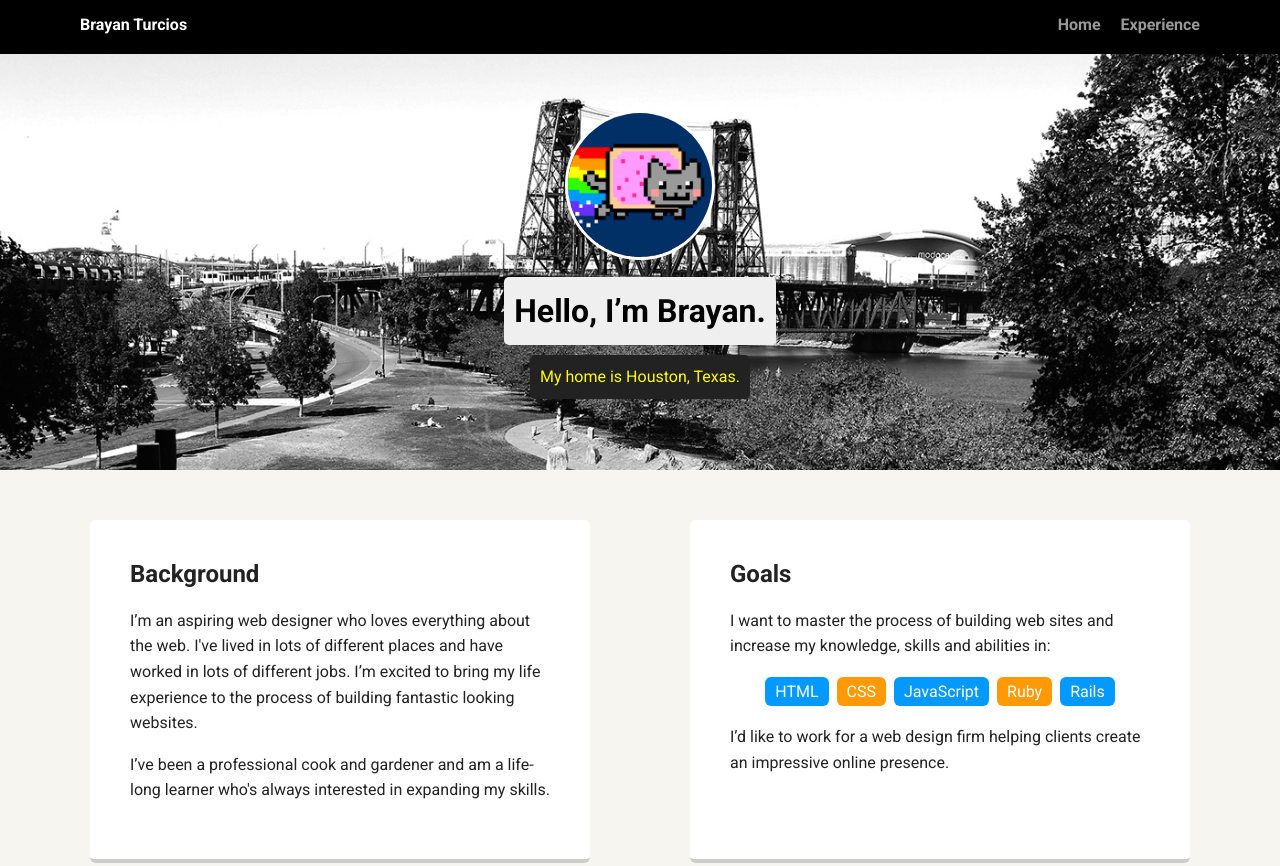
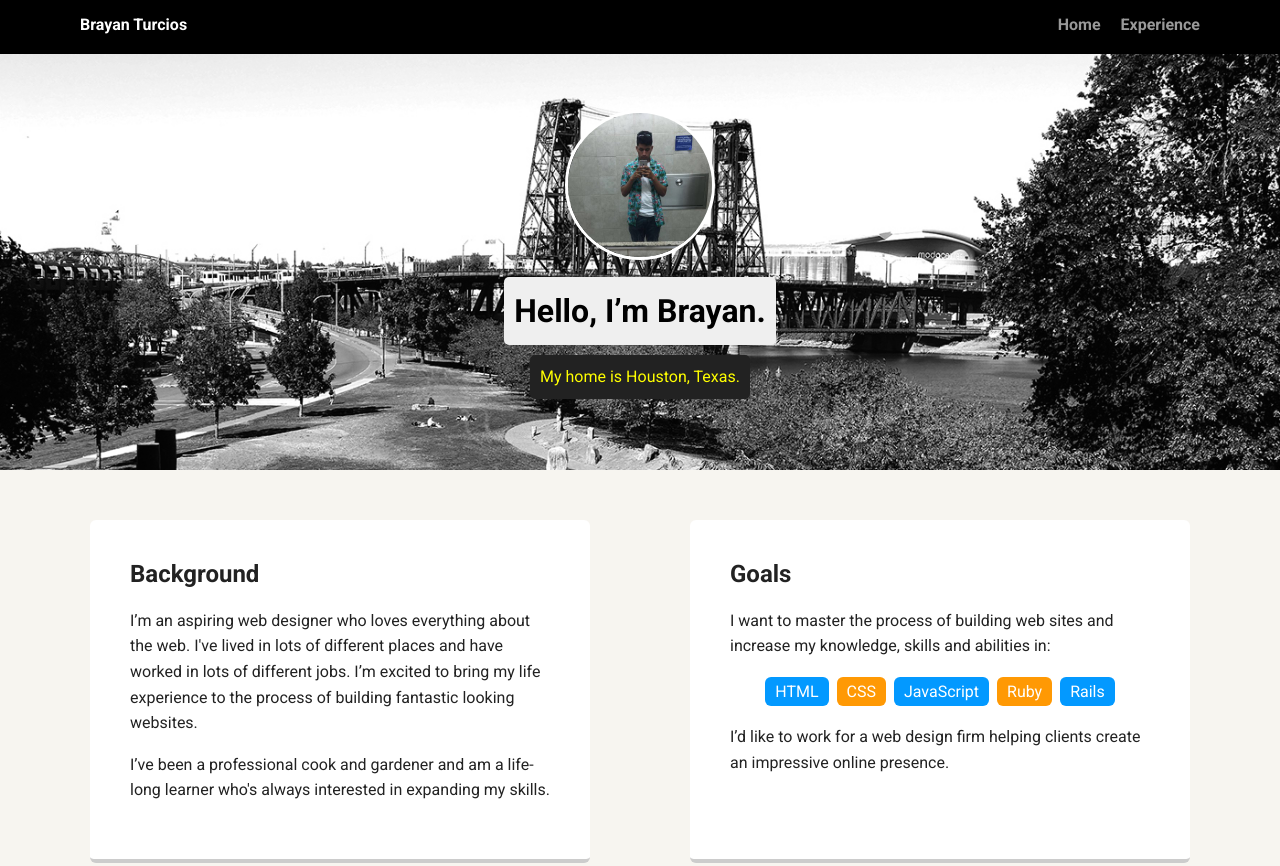
Before and after one commit to Turcio/portfolio_update_v1, a plain HTML site: page portfolio_update_v1/index.html in a window 1280 px wide. Shown: the top 866 px of the page. Drawn offline with Linux system fonts and the light colour scheme; a web font is replaced by a local one.

Commit message:
added new profile img

```diff
--- a/portfolio_update_v1/index.html
+++ b/portfolio_update_v1/index.html
@@ -17,7 +17,7 @@
     </div>
 
     <header>
-      <img src="images/me.png" alt="Drawing of Jane Smith" class="profile-image">
+      <img src="images/turcios.jpg" alt="picture  of Brayan Turcios" class="profile-image">
       <h1 class="tag name">Hello, I’m Brayan.</h1>
       <p class="tag location">My home is Houston, Texas.</p>
     </header>
```
